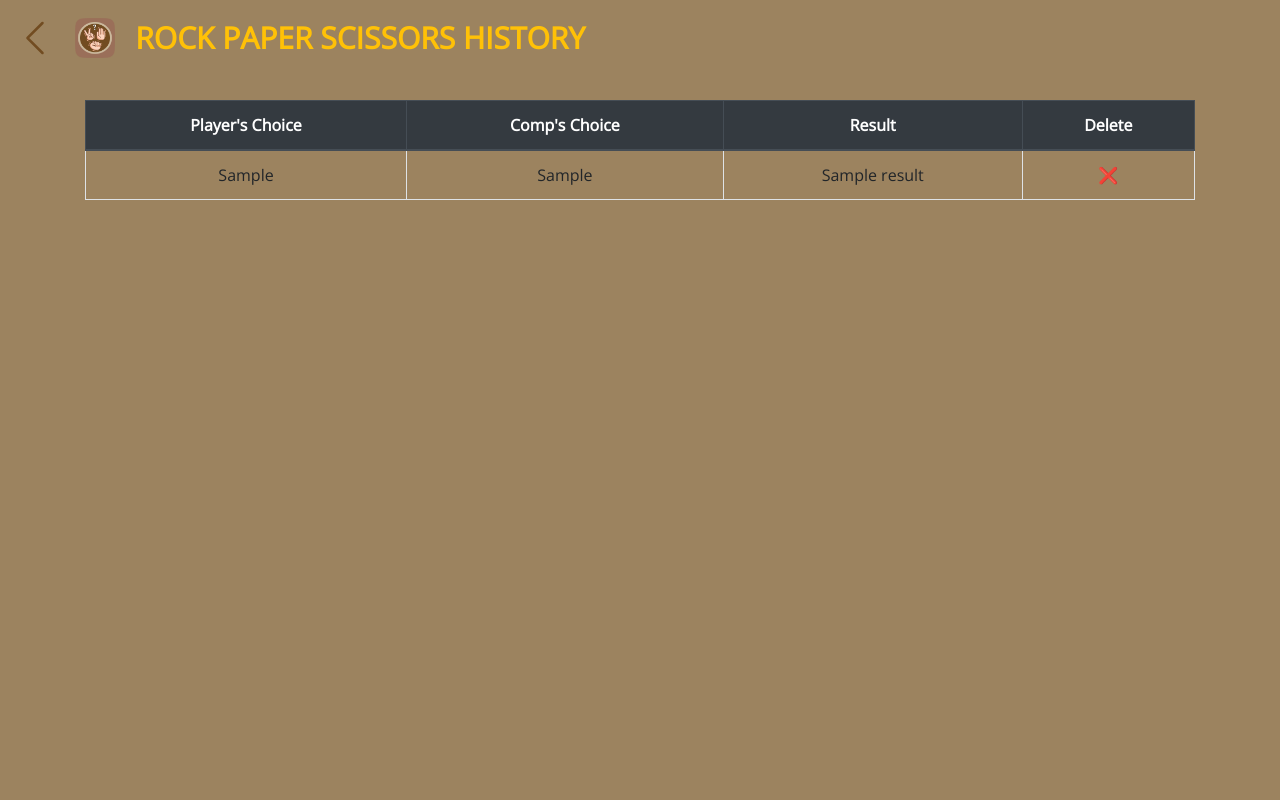
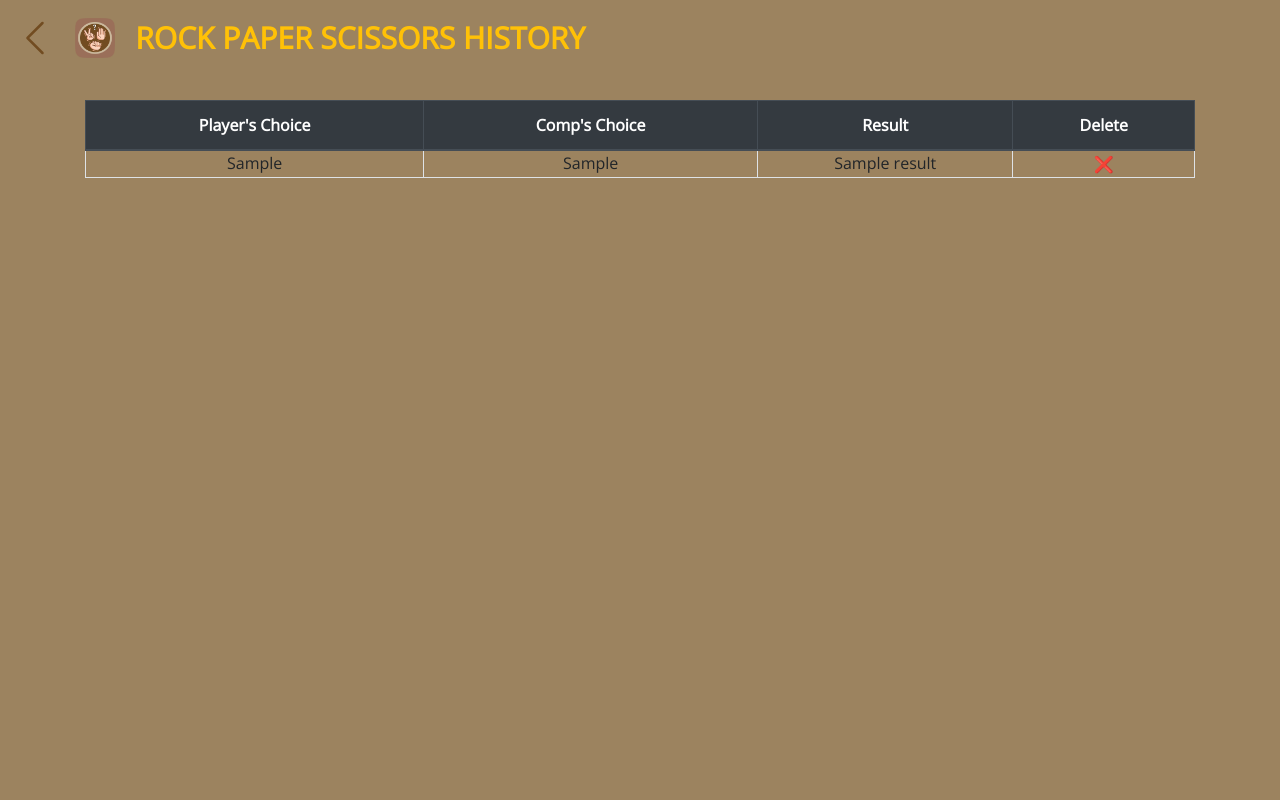
Before and after one commit to alvinlaurente/binar-challengech6, a Node server app: template server/views/game_history.ejs in a window 1280 px wide. Run offline with Node 20, Linux system fonts and the light colour scheme; the template is opened without the code that fills it: most values are stand-ins (such as "Sample title", 1, 10 or a date in 2020).

Commit message:
fix table

```diff
--- a/public/css/rockpaperscissor/game_history.css
+++ b/public/css/rockpaperscissor/game_history.css
@@ -2,6 +2,7 @@ body, html {
 	scroll-behavior: smooth;
 	text-decoration: none !important;
 	font-family: "Open Sans", sans-serif;
+	background-color: #9c835f;
 }
 
 /* Header */
@@ -17,11 +18,9 @@ body, html {
 }
 
 .bgColor {
-	height: 100%;
 	position: absolute;
 	z-index: -1;
 	top: 0;
-	background-color: #9c835f;
 }
 
 .historyContent {
@@ -30,8 +29,13 @@ body, html {
 	text-align: center !important;
 }
 
-.historyContent table span.delete {
-  cursor: pointer;
+.historyContent table td {
+	padding: 0;
+}
+
+.historyContent table button {
+	background-color: transparent !important;
+	border: 0;
 }
 
 /* Smaller Device version */
--- a/public/js/rockpaperscissor/rockpaperscissor.js
+++ b/public/js/rockpaperscissor/rockpaperscissor.js
@@ -94,6 +94,7 @@ class Game {
     xhr.open('POST', '/rockpaperscissor');
     xhr.setRequestHeader('Content-Type', 'application/json;charset=UTF-8');
     const msg = JSON.stringify({
+      // Unique Timestamp
       time: Math.floor(time / 1000),
       'player choice': player.choice.toUpperCase(),
       'comp choice': comp.choice.toUpperCase(),
--- a/server/controllers/controller.js
+++ b/server/controllers/controller.js
@@ -34,7 +34,10 @@ class Controller {
   static delete_game_history = (req, res) => {
     const { time } = req.body;
     const findObj = gameHistory.find((elm) => elm.time === parseInt(time, 10));
-    console.log(findObj);
+
+    if (!findObj) {
+      res.status(400);
+    }
 
     for (let i = 0; i < gameHistory.length; i += 1) {
       if (gameHistory[i].time === parseInt(time, 10)) {
--- a/server/views/game_history.ejs
+++ b/server/views/game_history.ejs
@@ -52,12 +52,16 @@
         </thead>
         <tbody>
           <% for(let i=0; i<history.length; i++) { %>
-            <tr>
-              <td><%= history[i]['player choice'] %></td>
-              <td><%= history[i]['comp choice'] %></td>
-              <td><%= history[i]['result'] %></td>
-              <td><span class="delete" data-time="<%= history[i]['time'] %>">&#10060;</span></td>
-            </tr>
+          <tr>
+            <td><%= history[i]['player choice'] %></td>
+            <td><%= history[i]['comp choice'] %></td>
+            <td><%= history[i]['result'] %></td>
+            <td>
+              <form>
+                <button class="delete" data-time="<%= history[i]['time'] %>">&#10060;</button>
+              </form>
+            </td>
+          </tr>
           <% } %>
         </tbody>
       </table>
@@ -66,16 +70,13 @@
   <!-- End of Game Content-->
 
   <script>
-    document.querySelectorAll('span').forEach((del) => {
+    document.querySelectorAll('button').forEach((del) => {
       del.addEventListener('click', () => {
         const time = del.dataset.time;
         const xhr = new XMLHttpRequest();
         xhr.open('DELETE', '/gameHistory');
         xhr.setRequestHeader('Content-Type', 'application/json;charset=UTF-8');
-        const msg = JSON.stringify({
-          time: time
-        })
-        xhr.send(msg);
+        xhr.send(JSON.stringify({time: time}));
       })
     })
   </script>
```
Also changed, not shown: server/models/gameHistory.json (+1 -1 lines).
